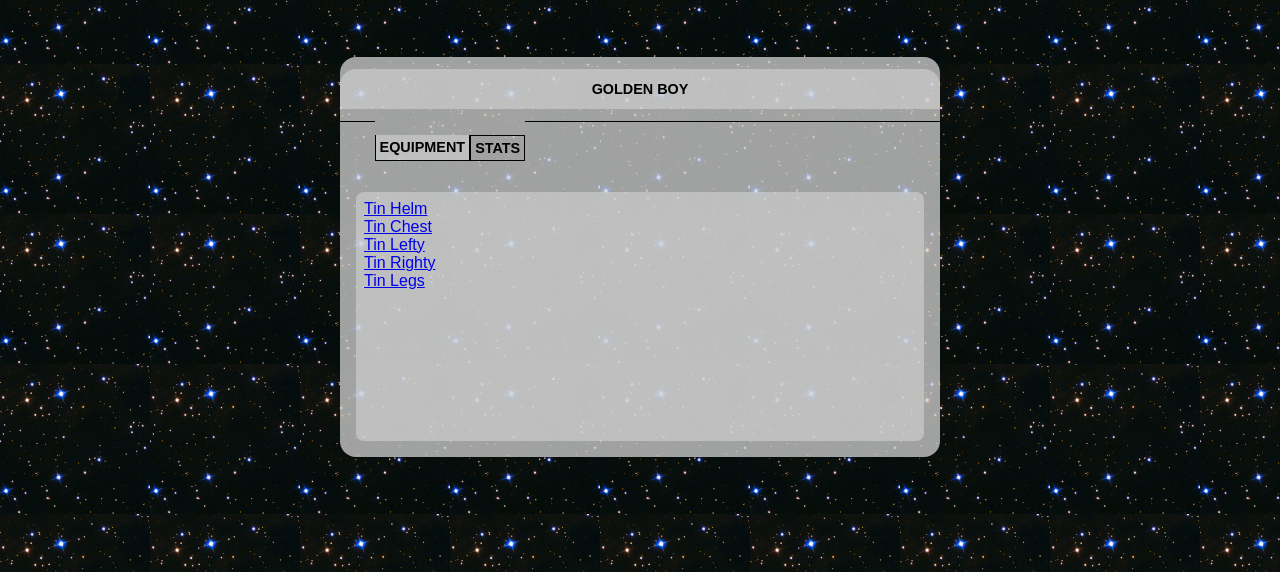
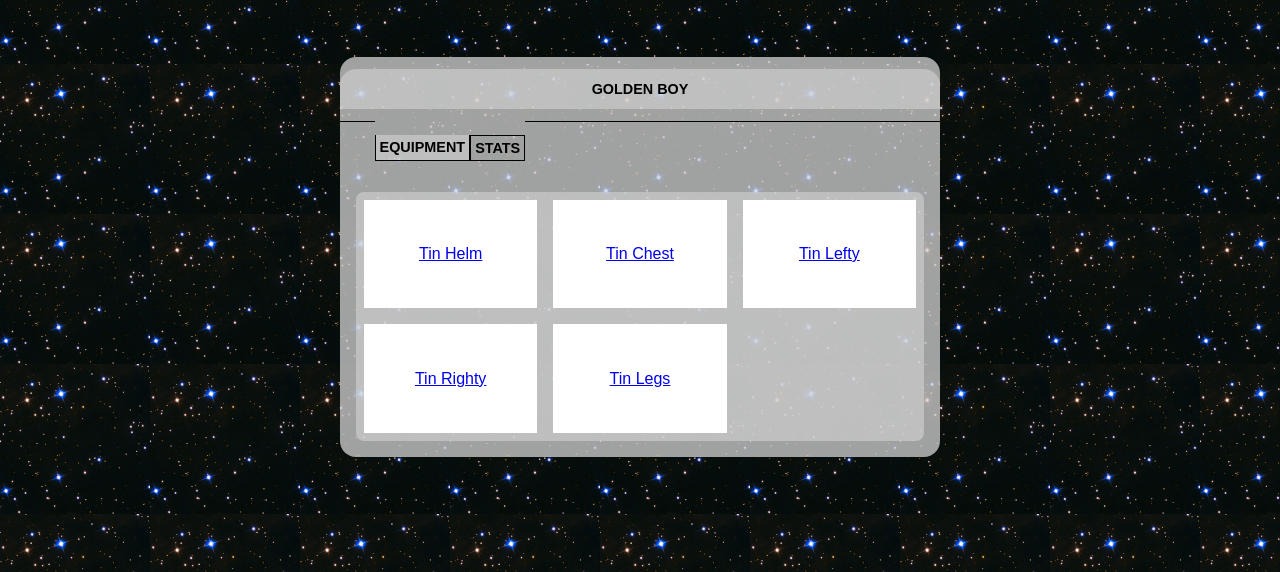
Before and after one commit to gif007/callisto, a Django app: template game/templates/workshop.html in a window 1280 px wide. Shown: the part 236-808 px from the top of the page. Run offline with Django 3.2, Linux system fonts and the light colour scheme; the template is opened without the code that fills it: values that come from a table or form of the project are taken from there, others are empty; data comes from the database, SQL or seed files in the repository; both versions use the stored data as it was after the commit; tables that the repository leaves empty hold one stand-in row (values such as "Sample post"); some libraries are stand-ins or nearby versions.

Commit message:
added grid styling to equipment pane on mechcard

```diff
--- a/game/static/css/styles.css
+++ b/game/static/css/styles.css
@@ -173,13 +173,21 @@ span.After {
 }
 
 div.MechCardEquipment {
-    display: flex;
-    flex-direction: column;
+    display: grid;
+    grid-template-columns: 1fr 1fr 1fr;
+    gap: 1rem;
     background-color: rgba(211,211,211, 0.6);
     border-radius: 0.5rem;
     padding: 0.5rem;
     margin: 1rem;
     flex: 1;
+}
+
+div.MechCardEquipment > a {
+    background-color: white;
+    display: flex;
+    align-items: center;
+    justify-content: center;
 }
 
 div.MechCardStats {
--- a/game/templates/workshop.html
+++ b/game/templates/workshop.html
@@ -47,7 +47,7 @@
                 if (equip.className != 'MechCardActive') {
                     equip.className = 'MechCardActive';
                     stats.className = 'MechCardInactive';
-                    equipment.style.display = 'flex';
+                    equipment.style.display = 'grid';
                     statblock.style.display = 'none';
                 }
             })
```
Also changed, not shown: db.sqlite3.
